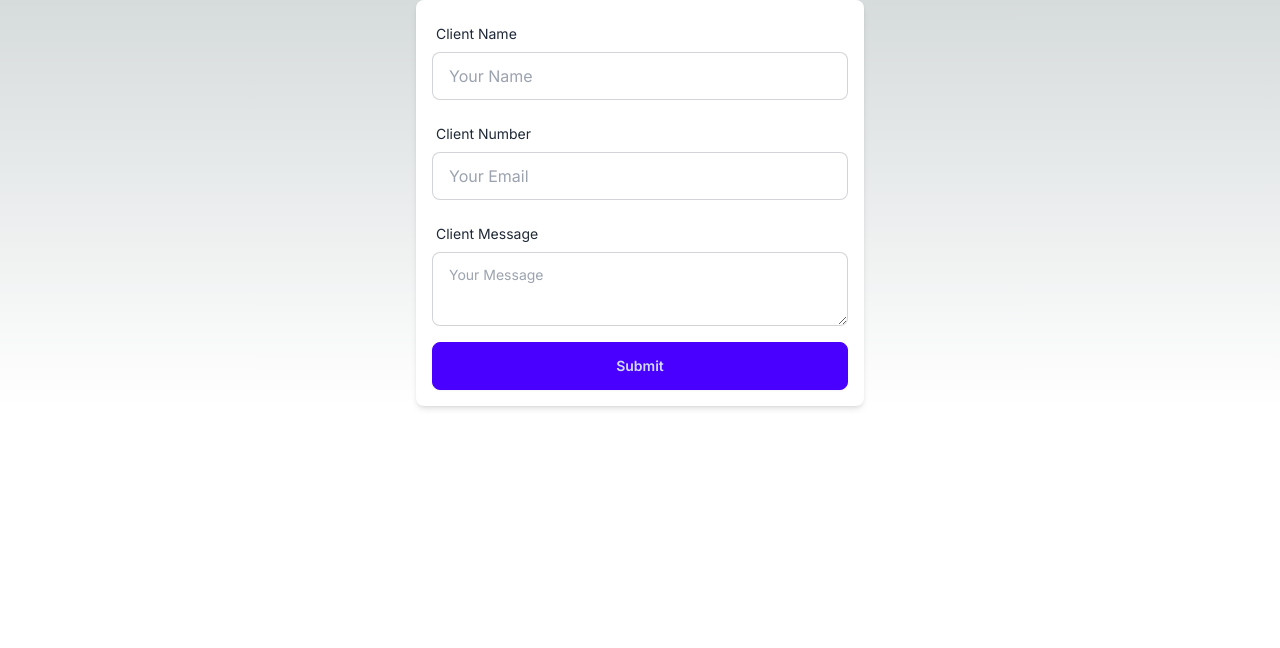
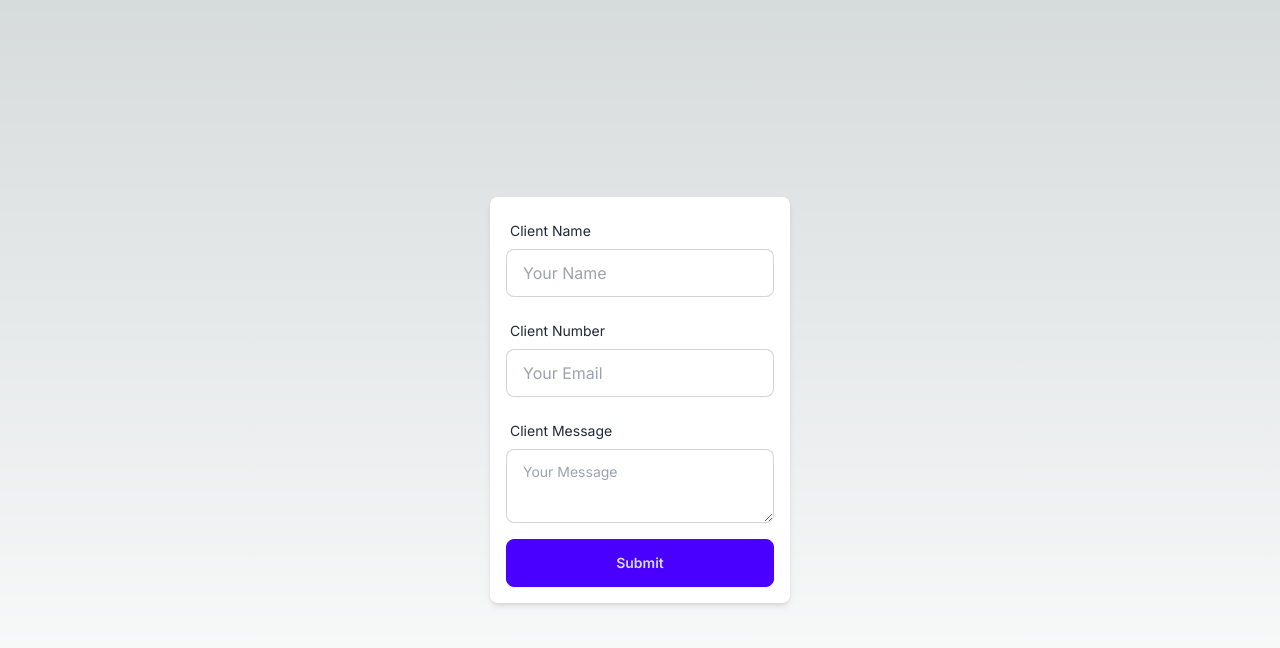
Before and after one commit to farhaannishtar/beachhousebooking, a Next.js app: page / in a window 1280 px wide. Shown: the top 648 px of the page. Built offline with nearby package versions, Linux system fonts and the light colour scheme.

Commit message:
Add sumbit handler

```diff
--- a/src/app/page.tsx
+++ b/src/app/page.tsx
@@ -3,6 +3,8 @@ import BookingForm from "@/components/BookingForm";
 
 export default function Home() {
   return (
-    <BookingForm />
+    <div className="flex w-full items-center min-h-screen">
+      <BookingForm />
+    </div>
   );
 }
--- a/src/components/BookingForm.tsx
+++ b/src/components/BookingForm.tsx
@@ -1,8 +1,15 @@
+'use client';
 import React from 'react';
 
 const BookingForm = () => {
+  const handleSubmit = (event: React.FormEvent) => {
+    event.preventDefault();
+    console.log('Form submitted');
+    // Add your logic here
+  };
+
   return (
-    <form className="max-w-md mx-auto p-4 bg-white shadow-md rounded-lg">
+    <form onSubmit={handleSubmit} className="max-w-md mx-auto p-4 bg-white shadow-md rounded-lg sm:max-w-full">
       <div className="form-control mb-4">
         <label className="label">
           <span className="label-text">Client Name</span>
```
